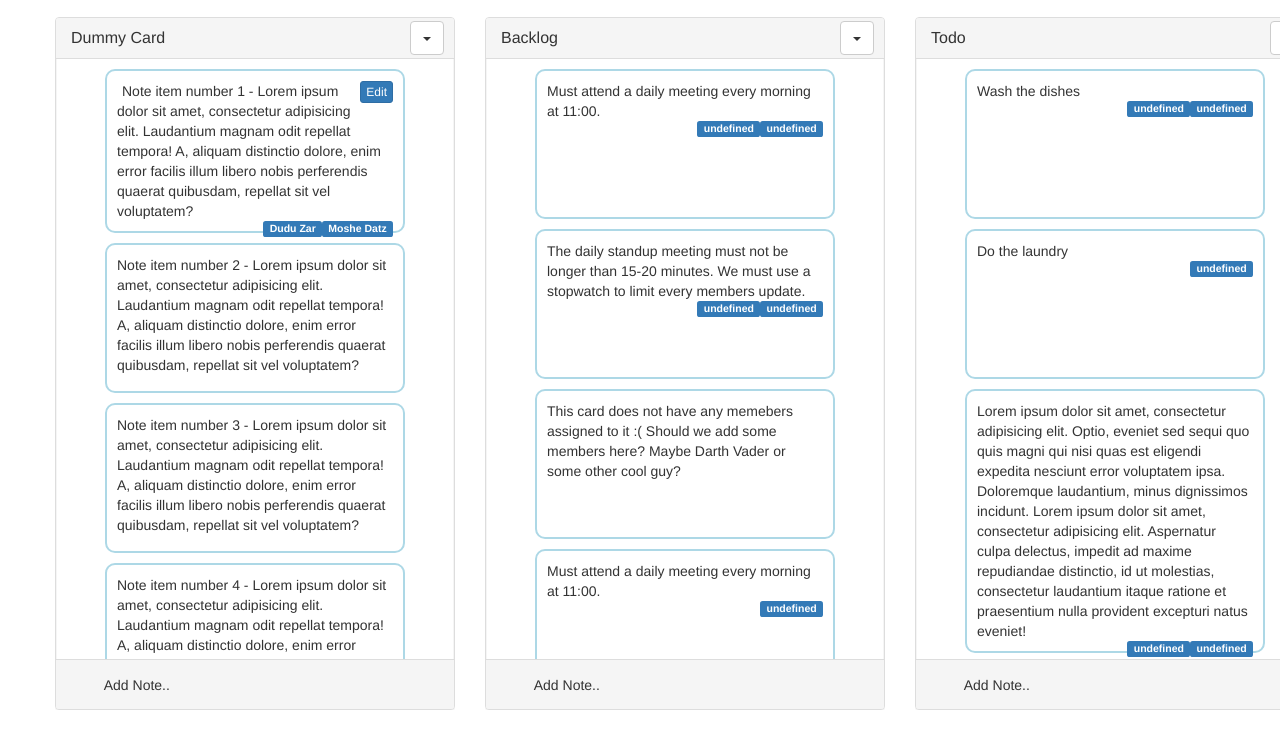
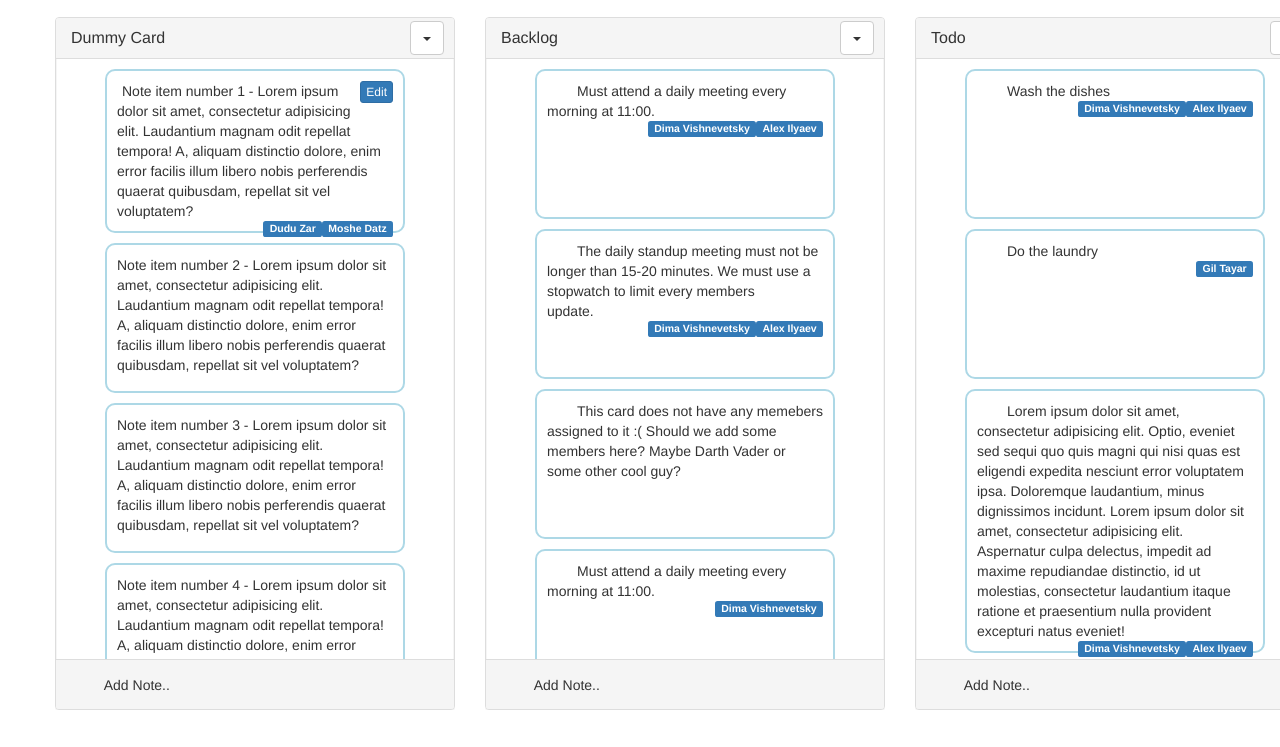
Before and after one commit to adigoldstein/taskboard, a website: page index.html in a window 1280 px wide. Shown: the part 53-800 px from the top of the page. Drawn offline with nearby package versions, Linux system fonts and the light colour scheme.

Commit message:
Shows members from JSON

```diff
--- a/main.css
+++ b/main.css
@@ -67,6 +67,10 @@ main {
   margin: 10px auto;
 
 }
+.note-text-span {
+  margin: 30px;
+
+}
 
 .panel-heading input {
   width: 60%;
--- a/main.js
+++ b/main.js
@@ -7,6 +7,7 @@ function addNoteWTextAndLabels(notesUlElem, noteinfo) {
   editBtnElem.setAttribute('type', 'button');
   editBtnElem.setAttribute('class', 'btn btn-primary btn-xs note-edit-btn pull-right');
   const noteTextSpan = document.createElement('span');
+  noteTextSpan.setAttribute('class', 'note-text-span');
   let noteText = '';
     if (!noteinfo) {
       noteTextSpan.textContent = 'New note created...'
@@ -17,6 +18,7 @@ function addNoteWTextAndLabels(notesUlElem, noteinfo) {
   liNoteElem.innerHTML = noteText;
   liNoteElem.appendChild(editBtnElem);
   liNoteElem.appendChild(noteTextSpan);
+
   const labelDivElem = document.createElement('div');
   labelDivElem.setAttribute('class', 'lable-div');
   liNoteElem.appendChild(labelDivElem);
@@ -24,9 +26,9 @@ function addNoteWTextAndLabels(notesUlElem, noteinfo) {
   if (noteinfo) {
     for ( const member of noteinfo.members) {
       const labelElem = document.createElement('span');
-      // console.info(member);
+      console.info(member);
       labelElem.setAttribute('class', 'label label-primary pull-right');
-      labelElem.innerHTML = member.innerHTML;
+      labelElem.innerHTML = member;
       labelDivElem.appendChild(labelElem)
   }
 
```
